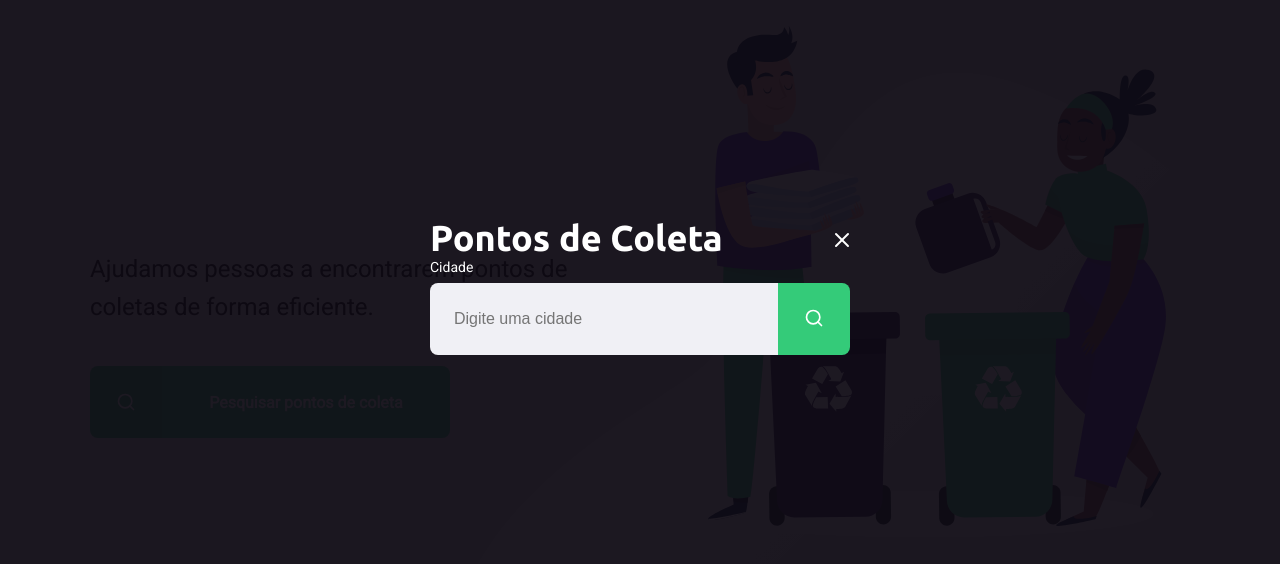
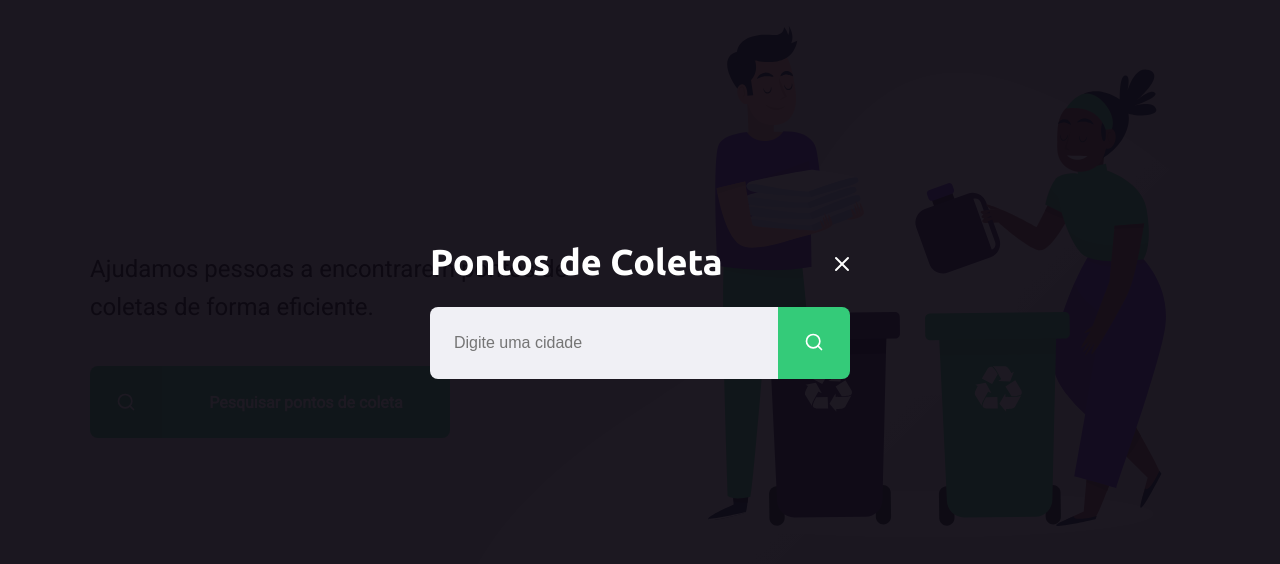
Before and after one commit to DicoMonteiro/NLW_Starter, a website: page src/views/index.html in a window 1280 px wide. Both pictures are taken after a click on the link "Pesquisar pontos de coleta". Shown: the part 114-678 px from the top of the page. Drawn offline with nearby package versions, Linux system fonts and the light colour scheme; files that its build step writes are made by us from their sources.

Commit message:
ajustando o layout do modal.css

```diff
--- a/public/styles/modal.css
+++ b/public/styles/modal.css
@@ -22,9 +22,21 @@
     color: white;
 
     width: 420px;
+
+    /* max-width: 560px; */
+    /* max-width: 1100px; */
+    /* height: 100%; */
+
+    /* margin: 0 auto; */
+
+    display: flex;
+    flex-direction: column;
+    justify-content: center;
 }
 
 #modal .header {
+    margin-top: 48px;
+
     display: flex;
     align-items: center;
     justify-content: space-between;
@@ -59,6 +71,7 @@
 
 #modal form .field {
     display: flex;
+    margin-top: 24px;
 }
 
 #modal form input {
--- a/src/views/partials/modal.html
+++ b/src/views/partials/modal.html
@@ -5,7 +5,7 @@
             <a href="#">Fechar</a>
         </div>
         <form action="/search">
-            <label for="search">Cidade</label>
+            {# <label for="search">Cidade</label> #}
             <div class="search field">
                 <input type="text" name="search" placeholder="Digite uma cidade">
                 <button>
```
